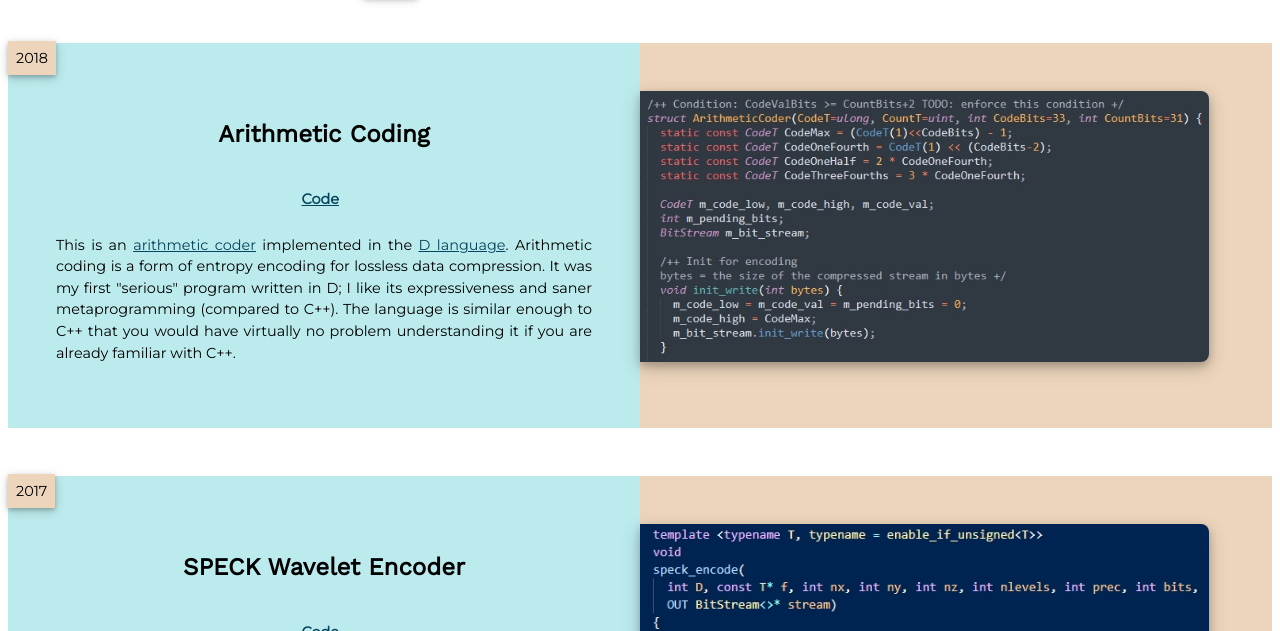
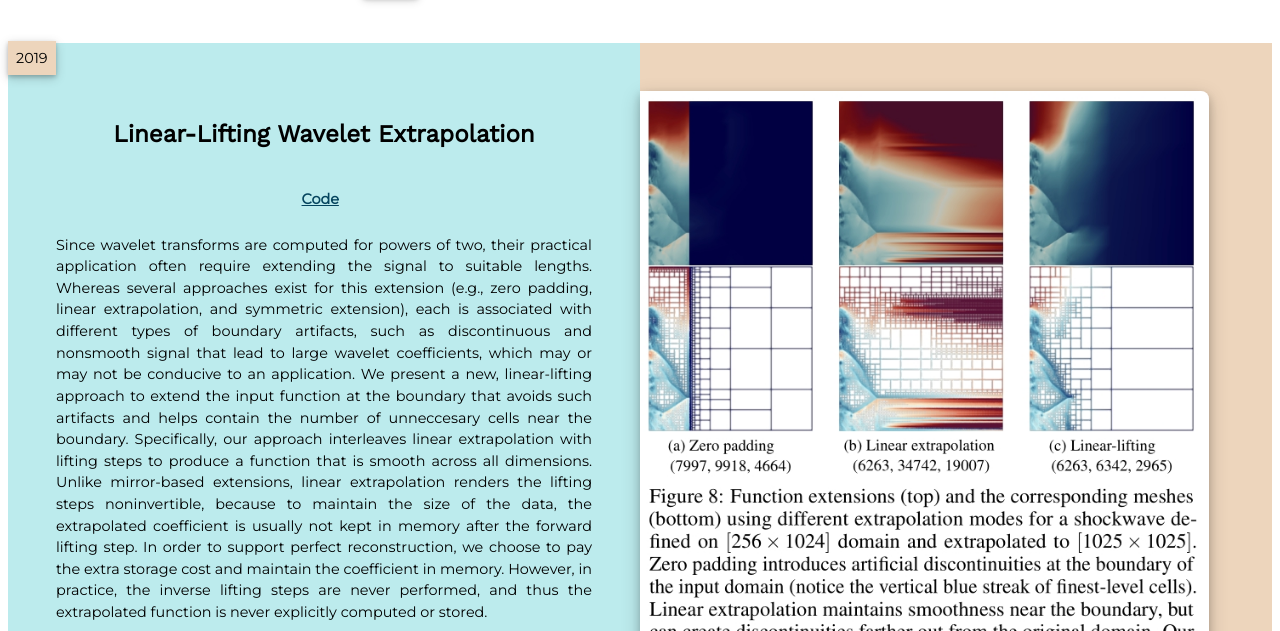
Before and after one commit to hoang-dt/hoang-dt.github.io, a plain HTML site: page code.html in a window 1280 px wide. Shown: the part 321-952 px from the top of the page. Drawn offline with nearby package versions, Linux system fonts and the light colour scheme.

Commit message:
Added wavelet extrapolation code

```diff
--- a/code.html
+++ b/code.html
@@ -90,6 +90,38 @@
         <a href="speck.jpg"><img class="image" src="speck.jpg"></a>
       </div>
     </div> -->
+    <div class="row">
+      <!-- Title, venue, and abstract -->
+      <div class="column-left">
+        <span class="year">2019</span>
+        <div class="title">
+          Linear-Lifting Wavelet Extrapolation
+        </div>
+        <div class="venue">
+
+        </div>
+        <!-- <div class="note">&#9733; Best Paper Honorable Mention</div> -->
+        <div class="author">
+        </div>
+        <div class="links">
+          <a href="https://www.sci.utah.edu/~duong/code/extrapolation.cpp">Code</a> &nbsp;
+        </div>
+        <div class="abstract">
+          Since wavelet transforms are computed for powers of two, their practical application often require extending the signal to suitable lengths.
+          Whereas several approaches exist for this extension (e.g., zero padding, linear extrapolation, and symmetric extension), each is associated with different types of boundary artifacts, such as discontinuous and nonsmooth signal that lead to large wavelet coefficients, which may or may not be conducive to an application.
+          We present a new, linear-lifting approach to extend the input function at the boundary that avoids such artifacts and helps contain the number of unneccesary cells near the boundary.
+          Specifically, our approach interleaves linear extrapolation with lifting steps to produce a function that is smooth across all dimensions.
+          Unlike mirror-based extensions, linear extrapolation renders the lifting steps noninvertible, because to maintain the size of the data, the extrapolated coefficient is usually not kept in memory after the forward lifting step.
+          In order to support perfect reconstruction, we choose to pay the extra storage cost and maintain the coefficient in memory.
+          However, in practice, the inverse lifting steps are never performed, and thus the extrapolated function is never explicitly computed or stored.
+        </div>
+      </div>
+      <!-- Image, authors, and links -->
+      <div class="column-right">
+        <a href="extrapolation.jpg"><img class="image" src="extrapolation.jpg"></a>
+      </div>
+    </div>
+
     <div class="row">
       <!-- Title, venue, and abstract -->
       <div class="column-left">
```
Also changed, not shown: index.html (+2 -2 lines), extrapolation.jpg (added).
